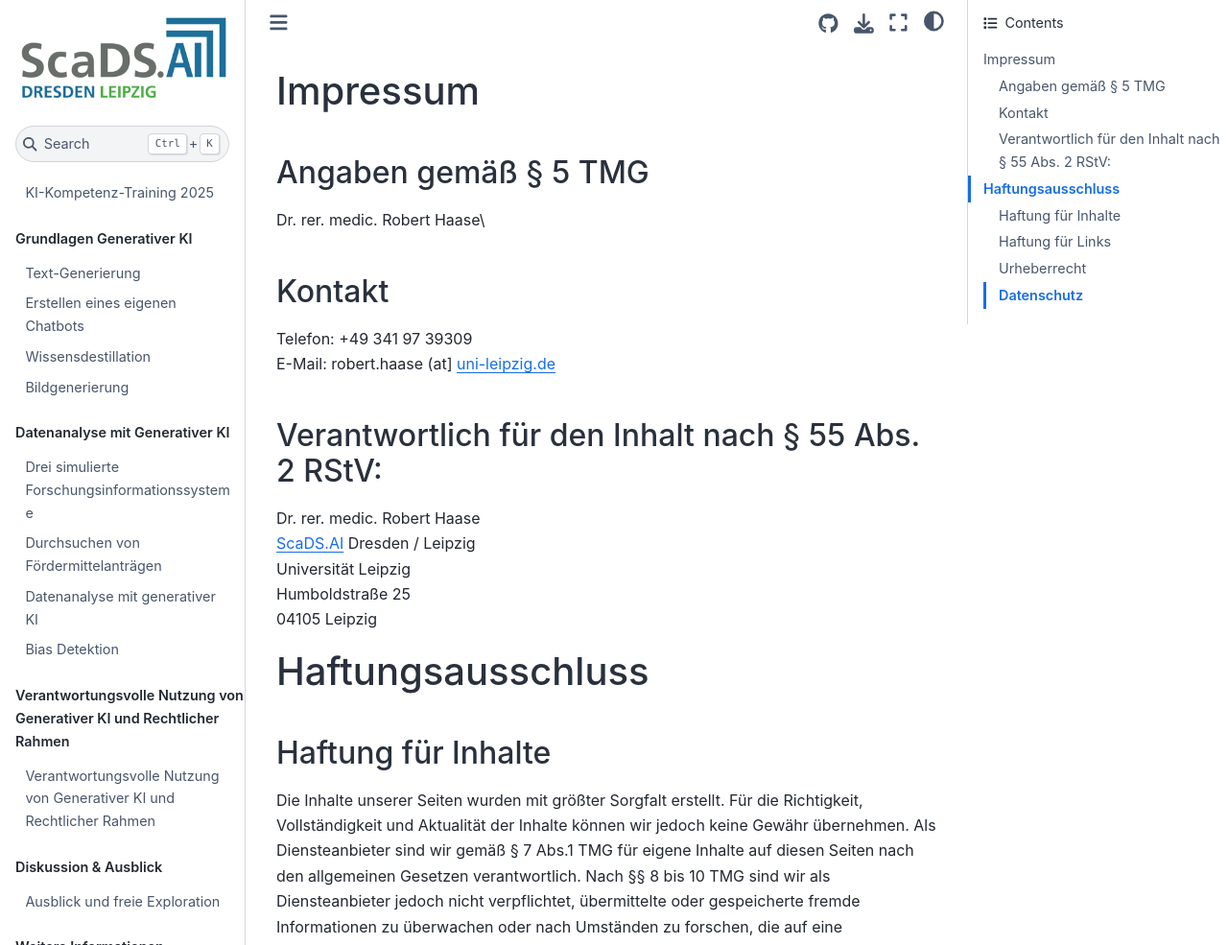
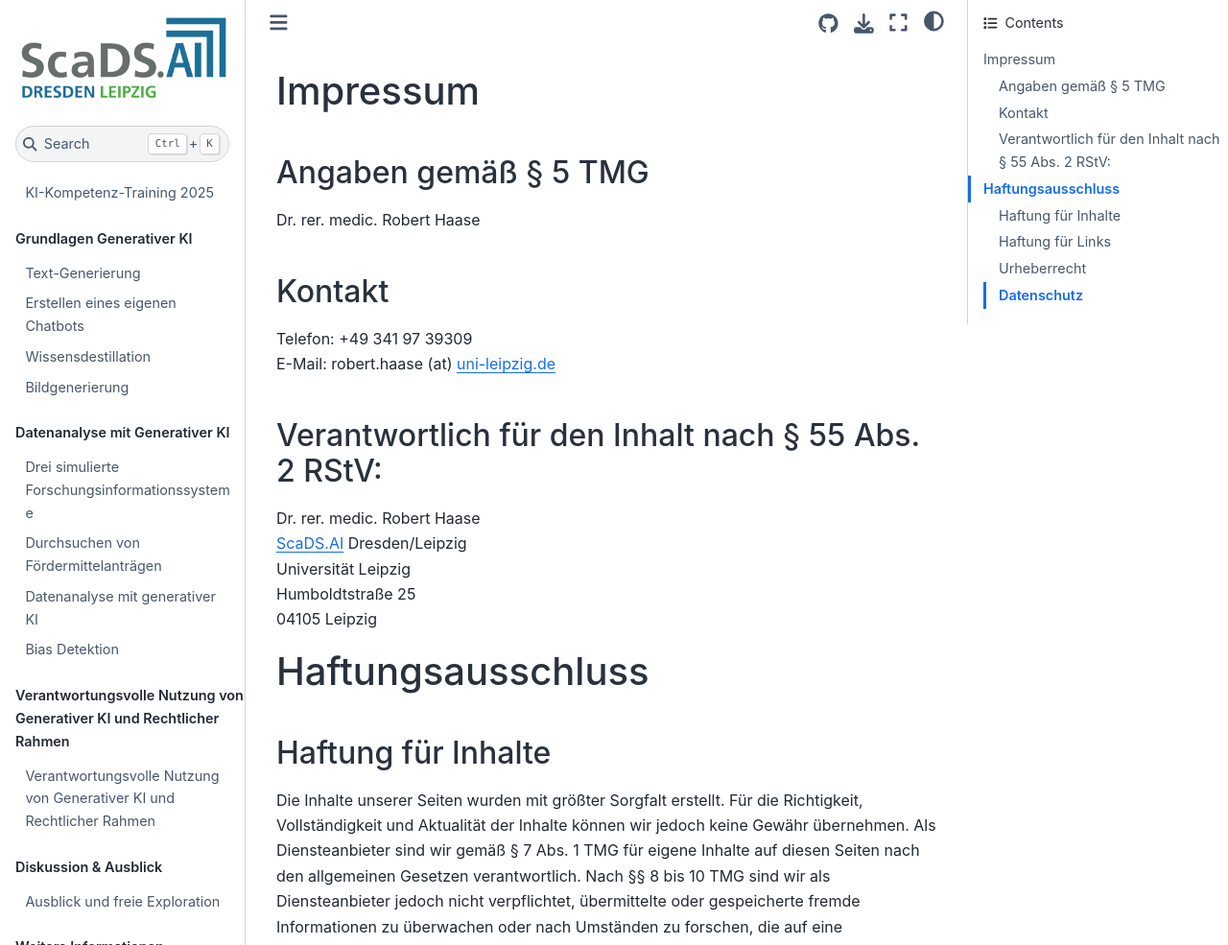
Before and after one commit to ScaDS/ki-kompetenz-training-2025, a Jupyter Book: the page built from imprint.md, in a window 1280 px wide and 1400 px high. Shown: the top 985 px of the window at 96% size. Built offline with Jupyter Book 1.0.4 settings and Sphinx 7.4.7 and the Sphinx Book theme 1.1.4, drawn with Linux system fonts in a browser that asks for light colours; some of the changed text lies outside the part shown.

Commit message:
Summary: Corrected typos and formatting inconsistencies (e.g., removed redundant backslash, fixed spacing and spelling).

```diff
--- a/imprint.md
+++ b/imprint.md
@@ -1,27 +1,25 @@
-
 # Impressum
 
 ## Angaben gemäß § 5 TMG
 
-Dr. rer. medic. Robert Haase\
-
+Dr. rer. medic. Robert Haase
 
 ## Kontakt
 Telefon: +49 341 97 39309\
-E-Mail: robert.haase (at] uni-leipzig.de
+E-Mail: robert.haase (at) uni-leipzig.de
 
 ## Verantwortlich für den Inhalt nach § 55 Abs. 2 RStV:
 Dr. rer. medic. Robert Haase\
-ScaDS.AI Dresden / Leipzig\
+ScaDS.AI Dresden/Leipzig\
 Universität Leipzig\
-Humboldstraße 25\
+Humboldtstraße 25\
 04105 Leipzig
 
 # Haftungsausschluss
 
 ## Haftung für Inhalte
 
-Die Inhalte unserer Seiten wurden mit größter Sorgfalt erstellt. Für die Richtigkeit, Vollständigkeit und Aktualität der Inhalte können wir jedoch keine Gewähr übernehmen. Als Diensteanbieter sind wir gemäß § 7 Abs.1 TMG für eigene Inhalte auf diesen Seiten nach den allgemeinen Gesetzen verantwortlich. Nach §§ 8 bis 10 TMG sind wir als Diensteanbieter jedoch nicht verpflichtet, übermittelte oder gespeicherte fremde Informationen zu überwachen oder nach Umständen zu forschen, die auf eine rechtswidrige Tätigkeit hinweisen. Verpflichtungen zur Entfernung oder Sperrung der Nutzung von Informationen nach den allgemeinen Gesetzen bleiben hiervon unberührt. Eine diesbezügliche Haftung ist jedoch erst ab dem Zeitpunkt der Kenntnis einer konkreten Rechtsverletzung möglich. Bei Bekanntwerden von entsprechenden Rechtsverletzungen werden wir diese Inhalte umgehend entfernen.
+Die Inhalte unserer Seiten wurden mit größter Sorgfalt erstellt. Für die Richtigkeit, Vollständigkeit und Aktualität der Inhalte können wir jedoch keine Gewähr übernehmen. Als Diensteanbieter sind wir gemäß § 7 Abs. 1 TMG für eigene Inhalte auf diesen Seiten nach den allgemeinen Gesetzen verantwortlich. Nach §§ 8 bis 10 TMG sind wir als Diensteanbieter jedoch nicht verpflichtet, übermittelte oder gespeicherte fremde Informationen zu überwachen oder nach Umständen zu forschen, die auf eine rechtswidrige Tätigkeit hinweisen. Verpflichtungen zur Entfernung oder Sperrung der Nutzung von Informationen nach den allgemeinen Gesetzen bleiben hiervon unberührt. Eine diesbezügliche Haftung ist jedoch erst ab dem Zeitpunkt der Kenntnis einer konkreten Rechtsverletzung möglich. Bei Bekanntwerden von entsprechenden Rechtsverletzungen werden wir diese Inhalte umgehend entfernen.
 
 ## Haftung für Links
 
```
Also changed, not shown: other parts of imprint.md (+2 -2 lines).
